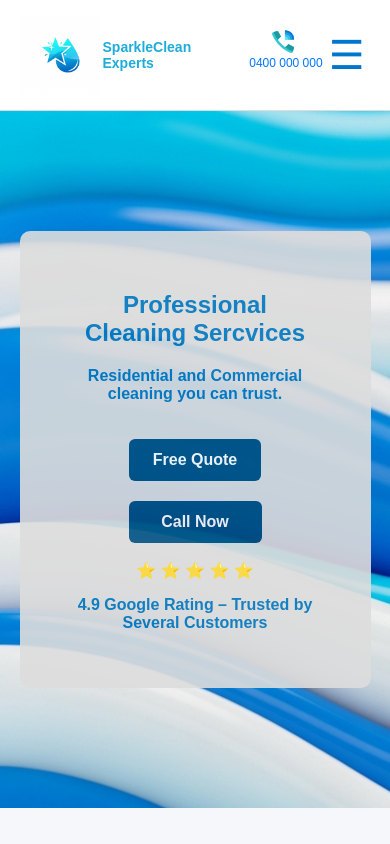
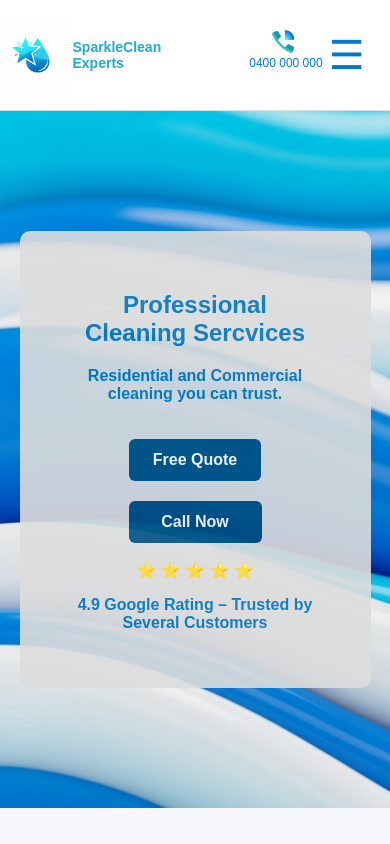
Before and after one commit to minglarbar/cleaning_business_demo, a plain HTML site: page index.html in a window 390 px wide. Shown: the top 844 px of the page. Drawn offline with nearby package versions, Linux system fonts and the light colour scheme.

Commit message:
Update styles.css

```diff
--- a/styles.css
+++ b/styles.css
@@ -499,7 +499,9 @@ nav a{
 .logo-text{
     font-size:14px;
 }
-
+.logo-area{
+    transform:translateX(-30px);
+}
 .trust-bar{
     gap:15px;
     font-size:14px;
```
